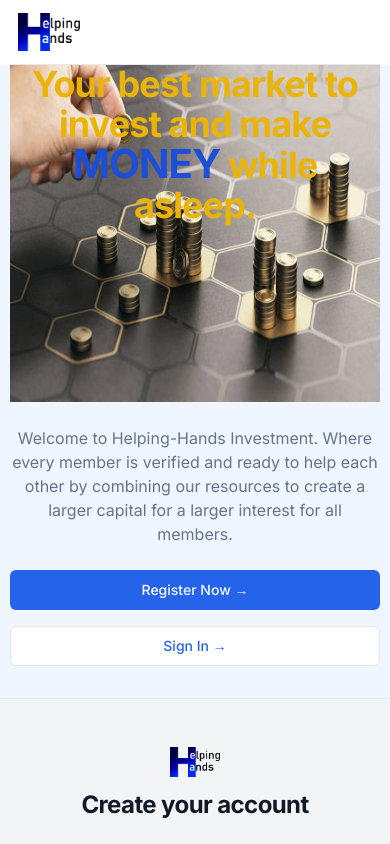
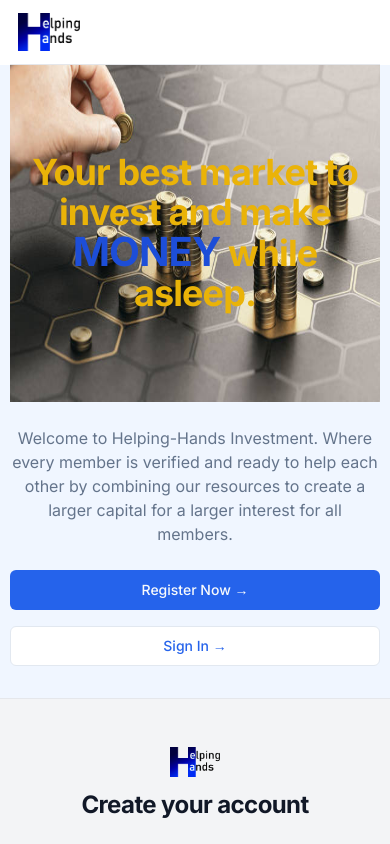
Before and after one commit to JUSTFIDEL/helping-hands, a Next.js app: page / in a window 390 px wide. Shown: the top 844 px of the page. Built offline with nearby package versions, Linux system fonts and the light colour scheme.

Commit message:
align hero

```diff
--- a/src/app/page.js
+++ b/src/app/page.js
@@ -50,7 +50,7 @@ export default function Home() {
                 alt='hero'
                 className='absolute'
               />
-              <div className='flex flex-1 text-center absolute px-4 sm:hidden z-10 justify-center items-center m-auto'>
+              <div className='text-center absolute px-4 sm:hidden z-10 m-auto top-0 left-0 bottom-0 right-0 flex items-center'>
                 <h1 className='text-4xl font-bold tracking-tight text-yellow-500 m-auto'>
                   Your best market to invest and make{' '}
                   <span className='text-[40px] text-blue-700'>MONEY</span> while
```
